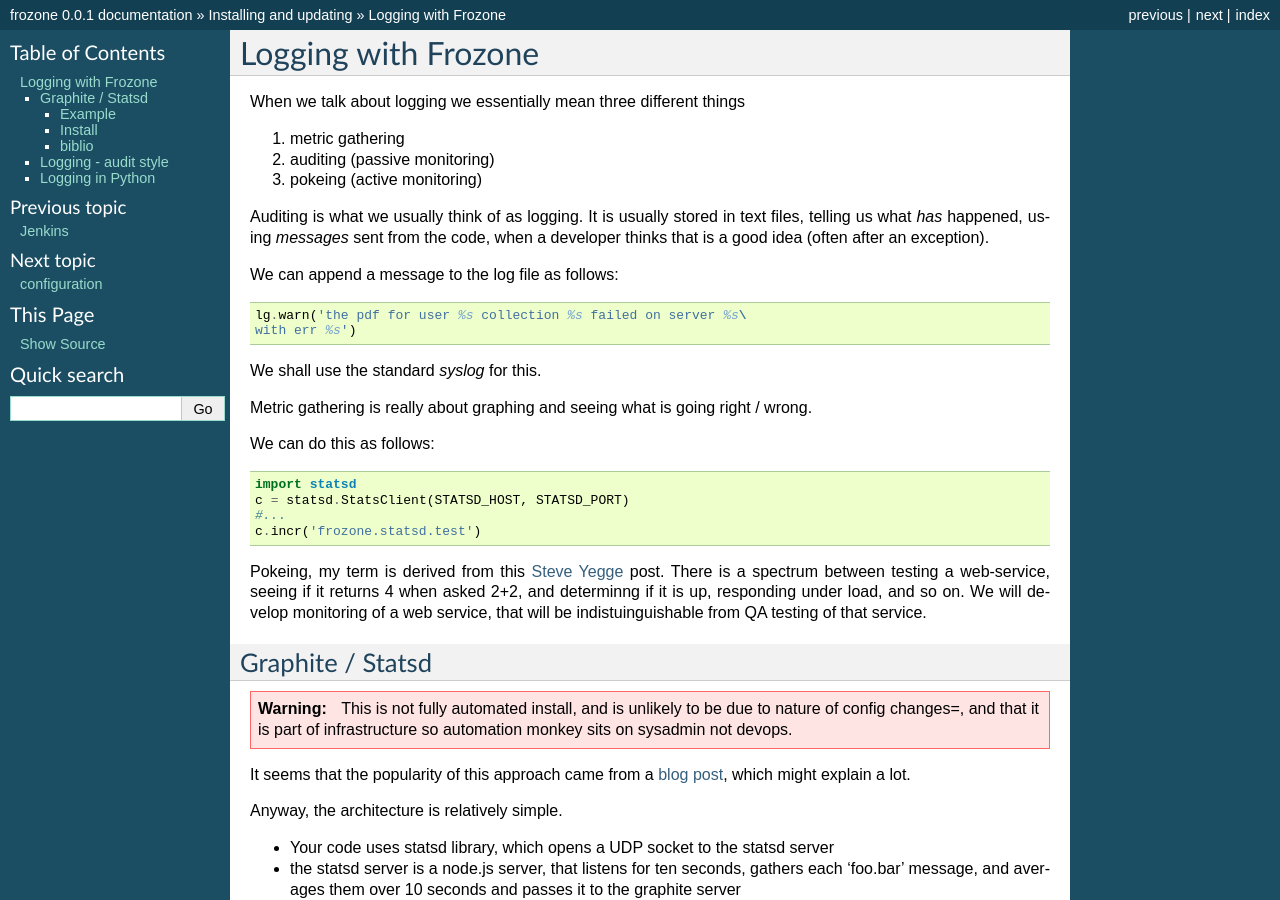
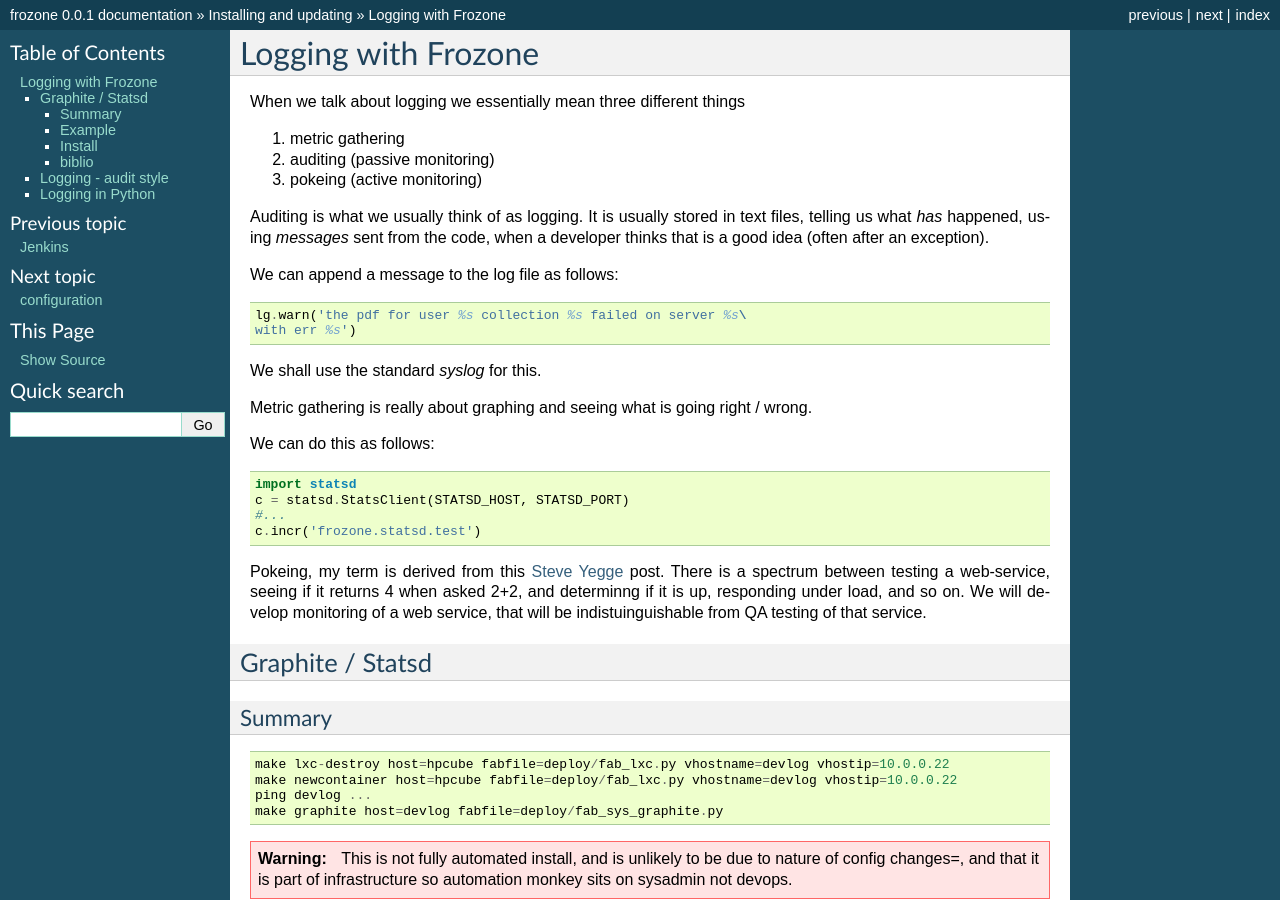
Before and after one commit to zniper/rhaptos2.repo, a Sphinx documentation site: the page built from docs/logging.rst, in a window 1280 px wide and 900 px high. Built offline with Sphinx 7.4.7, drawn with Linux system fonts in a browser that asks for light colours; pages that are not in the unit, such as notebooks, are missing from menus.

```diff
--- a/docs/logging.rst
+++ b/docs/logging.rst
@@ -48,6 +48,17 @@
 
 Graphite / Statsd
 =================
+
+
+Summary
+-------
+
+::
+
+   make lxc-destroy host=hpcube fabfile=deploy/fab_lxc.py vhostname=devlog vhostip=10.0.0.22
+   make newcontainer host=hpcube fabfile=deploy/fab_lxc.py vhostname=devlog vhostip=10.0.0.22
+   ping devlog ...
+   make graphite host=devlog fabfile=deploy/fab_sys_graphite.py
 
 .. warning::
 
```
Also changed, not shown: docs/jenkins.rst (+7 -0 lines), 2 other files.
